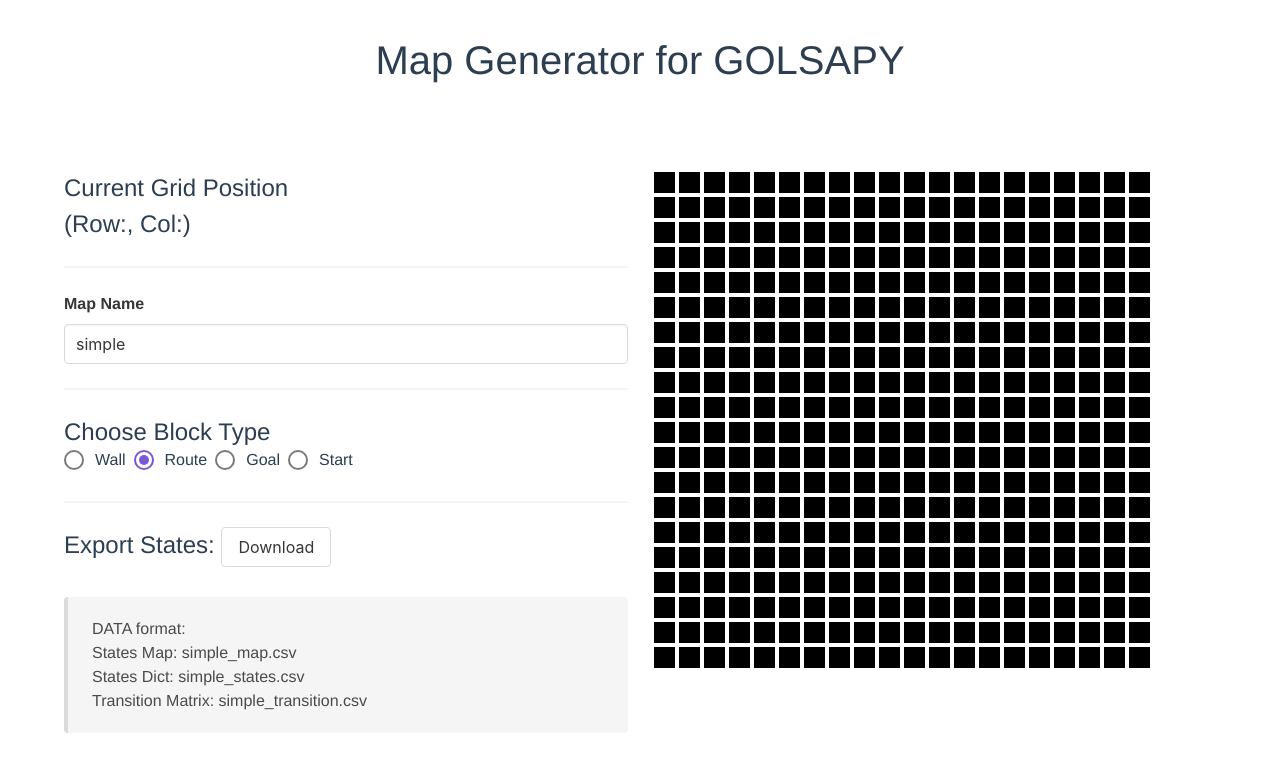
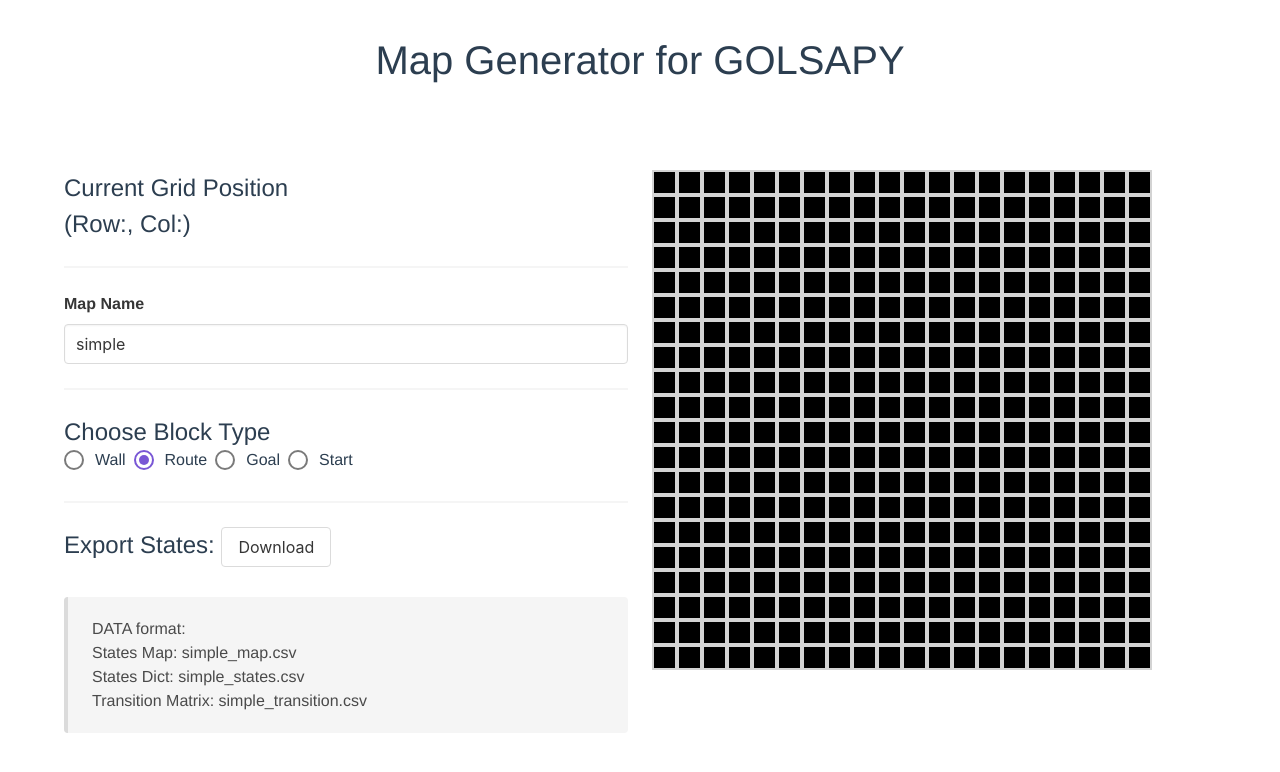
Before and after one commit to chenghuzi/map-golsapy, a Vue app: page / in a window 1280 px wide. Shown: the top 772 px of the page. Built offline with nearby package versions, Linux system fonts and the light colour scheme.

Commit message:
change grid bg

```diff
--- a/src/views/Home.vue
+++ b/src/views/Home.vue
@@ -284,7 +284,7 @@ export default {
 #map {
   // width: 400px;
   // height: 400px;
-  // background-color: rgb(211, 211, 211);
+  background-color: rgb(211, 211, 211);
 }
 
 #mapw {
```
